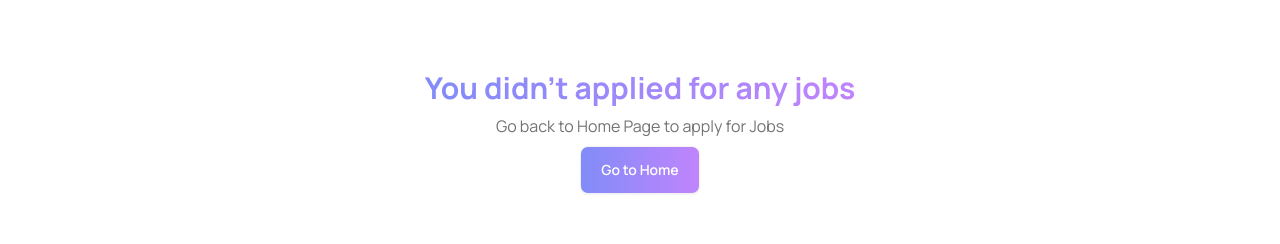
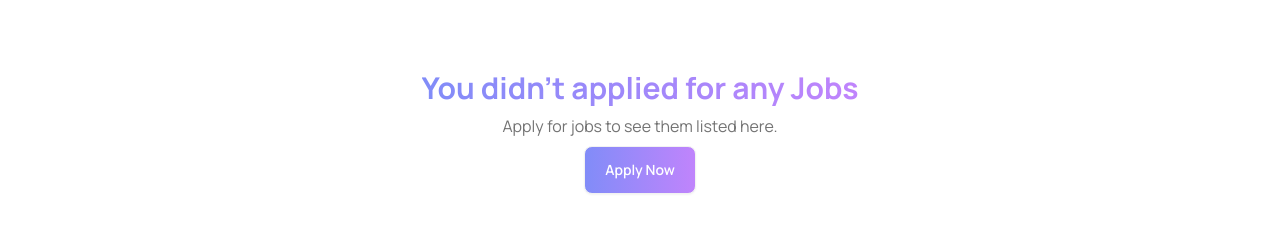
Before and after one commit to SazidulAlam47/career-hub, a React (Vite) app: page /applied-jobs in a window 1280 px wide. Shown: the part 336-580 px from the top of the page. Built offline with nearby package versions, Linux system fonts and the light colour scheme.

Commit message:
scroll function added

```diff
--- a/package.json
+++ b/package.json
@@ -17,6 +17,7 @@
     "react-dom": "^18.2.0",
     "react-icons": "^5.0.1",
     "react-router-dom": "^6.22.1",
+    "react-scroll": "^1.9.0",
     "react-toastify": "^10.0.4",
     "sort-by": "^1.2.0"
   },
--- a/src/components/AppliedJobs/AppliedJobs.jsx
+++ b/src/components/AppliedJobs/AppliedJobs.jsx
@@ -1,4 +1,4 @@
-import { Link, useLoaderData } from "react-router-dom";
+import { useLoaderData, useNavigate } from "react-router-dom";
 import PageTitle from "../PageTitle/PageTitle";
 import AppliedSingleJob from "./AppliedSingleJob";
 import { HiChevronDown } from "react-icons/hi2";
@@ -35,6 +35,24 @@ const AppliedJobs = () => {
             setDisplayJobs(appliedJobsList);
         }
     }, [jobList]);
+
+    const navigate = useNavigate();
+    const handleScroll = (elementId) => {
+        navigate("/");
+        setTimeout(() => {
+            const element = document.getElementById(elementId);
+            if (element) {
+                element.scrollIntoView({
+                    behavior: "smooth",
+                    block: "start",
+                    duration: 500,
+                    offset: 15,
+                });
+            } else {
+                console.error(`Element with id ${elementId} not found`);
+            }
+        }, 150);
+    };
 
     return (
         <>
@@ -87,7 +105,7 @@ const AppliedJobs = () => {
                     ) : (
                         <div className="text-center py-16">
                             <h4 className="font-bold text-3xl bg-gradient-to-r from-indigo-400 to-purple-400 inline-block text-transparent bg-clip-text">
-                                You didn&apos;t applied for any {jobFilter} jobs
+                                You didn&apos;t applied for any {jobFilter} Jobs
                             </h4>
                         </div>
                     )}
@@ -95,17 +113,17 @@ const AppliedJobs = () => {
             ) : (
                 <div className="container mx-auto py-40 text-center">
                     <h4 className="font-bold text-3xl bg-gradient-to-r from-indigo-400 to-purple-400 inline-block text-transparent bg-clip-text">
-                        You didn&apos;t applied for any jobs
+                        You didn&apos;t applied for any Jobs
                     </h4>
                     <p className="text-neutral-500 py-2">
-                        Go back to Home Page to apply for Jobs
+                        Apply for jobs to see them listed here.
                     </p>
-                    <Link
-                        to="/"
+                    <button
+                        onClick={() => handleScroll("jobs")}
                         className="btn bg-gradient-to-r from-indigo-400 to-purple-400 text-white px-3 md:px-5 z-50"
                     >
-                        Go to Home
-                    </Link>
+                        Apply Now
+                    </button>
                 </div>
             )}
         </>
--- a/src/components/ErrorPage/ErrorPage.jsx
+++ b/src/components/ErrorPage/ErrorPage.jsx
@@ -18,7 +18,7 @@ const ErrorPage = () => {
                     to="/"
                     className="btn bg-gradient-to-r from-indigo-400 to-purple-400 text-white px-3 md:px-5 z-50"
                 >
-                    Return to Homepage
+                    Return to Home
                 </Link>
             </div>
             <Footer />
--- a/src/components/Header/Header.jsx
+++ b/src/components/Header/Header.jsx
@@ -1,9 +1,11 @@
-import { Link, NavLink } from "react-router-dom";
+import { NavLink, Link, useLocation, useNavigate } from "react-router-dom";
+import { Link as LinkScroll } from "react-scroll";
 
 const Header = () => {
     const activeRoute =
         "bg-gradient-to-r from-indigo-400 to-purple-400 inline-block text-transparent bg-clip-text";
     const inactiveRoute = "text-black";
+    let location = useLocation();
 
     const links = (
         <>
@@ -34,6 +36,24 @@ const Header = () => {
             </NavLink>
         </>
     );
+
+    const navigate = useNavigate();
+    const handleScroll = (elementId) => {
+        navigate("/");
+        setTimeout(() => {
+            const element = document.getElementById(elementId);
+            if (element) {
+                element.scrollIntoView({
+                    behavior: "smooth",
+                    block: "start",
+                    duration: 500,
+                    offset: 15,
+                });
+            } else {
+                console.error(`Element with id ${elementId} not found`);
+            }
+        }, 150);
+    };
 
     return (
         <div className="py-4 bg-[#f9f8ff] z-50">
@@ -75,9 +95,26 @@ const Header = () => {
                     <nav className="flex gap-3 px-1">{links}</nav>
                 </div>
                 <div className="navbar-end">
-                    <button className="btn bg-gradient-to-r from-indigo-400 to-purple-400 text-white px-3 md:px-5 z-50">
-                        Start Applying
-                    </button>
+                    {location.pathname === "/" ? (
+                        <LinkScroll
+                            activeClass="active"
+                            to="jobs"
+                            spy={true}
+                            smooth={true}
+                            offset={15}
+                            duration={500}
+                            className="btn bg-gradient-to-r from-indigo-400 to-purple-400 text-white px-3 md:px-5 z-50"
+                        >
+                            Start Applying
+                        </LinkScroll>
+                    ) : (
+                        <button
+                            onClick={() => handleScroll("jobs")}
+                            className="btn bg-gradient-to-r from-indigo-400 to-purple-400 text-white px-3 md:px-5 z-50"
+                        >
+                            Start Applying
+                        </button>
+                    )}
                 </div>
             </div>
         </div>
--- a/src/components/Home/FeaturedJobs/FeaturedJobs.jsx
+++ b/src/components/Home/FeaturedJobs/FeaturedJobs.jsx
@@ -20,7 +20,7 @@ const FeaturedJobs = () => {
     }, [showAll, jobs.length]);
 
     return (
-        <div className="container mx-auto py-16 px-6 md:px-0">
+        <div id="jobs" className="container mx-auto py-16 px-6 md:px-0">
             <SectionHeading
                 heading="Featured Jobs"
                 subHeading="Explore thousands of job opportunities with all the information you need. Its your future"
--- a/src/components/Home/Hero.jsx
+++ b/src/components/Home/Hero.jsx
@@ -1,4 +1,4 @@
-import { Link } from "react-router-dom";
+import { Link } from "react-scroll";
 
 const Hero = () => {
     return (
@@ -21,7 +21,15 @@ const Hero = () => {
                             Manage all your job application from start to
                             finish.
                         </p>
-                        <Link className="btn bg-gradient-to-r from-indigo-400 to-purple-400 text-white px-5">
+                        <Link
+                            activeClass="active"
+                            to="jobs"
+                            spy={true}
+                            smooth={true}
+                            offset={15}
+                            duration={500}
+                            className="btn bg-gradient-to-r from-indigo-400 to-purple-400 text-white px-5"
+                        >
                             Get Started
                         </Link>
                     </div>
```
Also changed, not shown: 1 other file (tests, documents, lock files or other folders).
